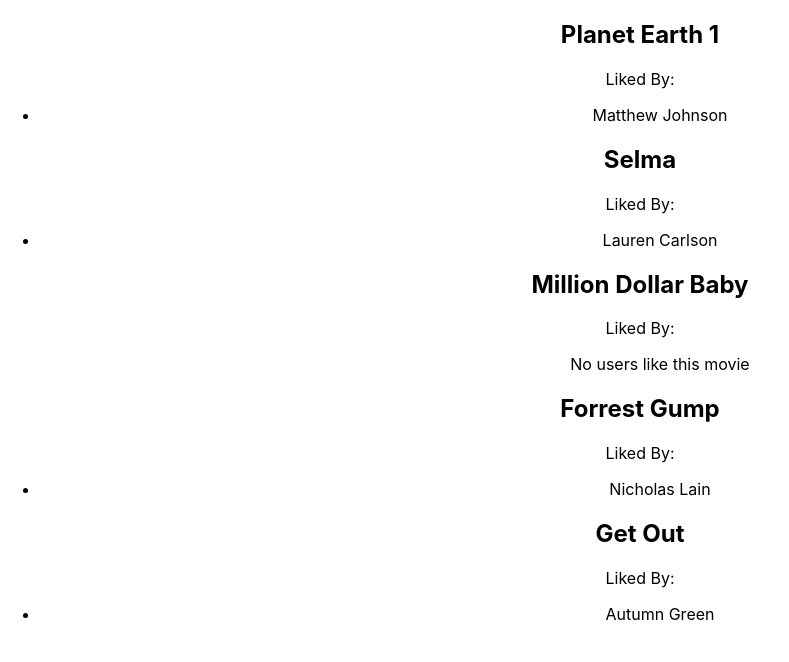
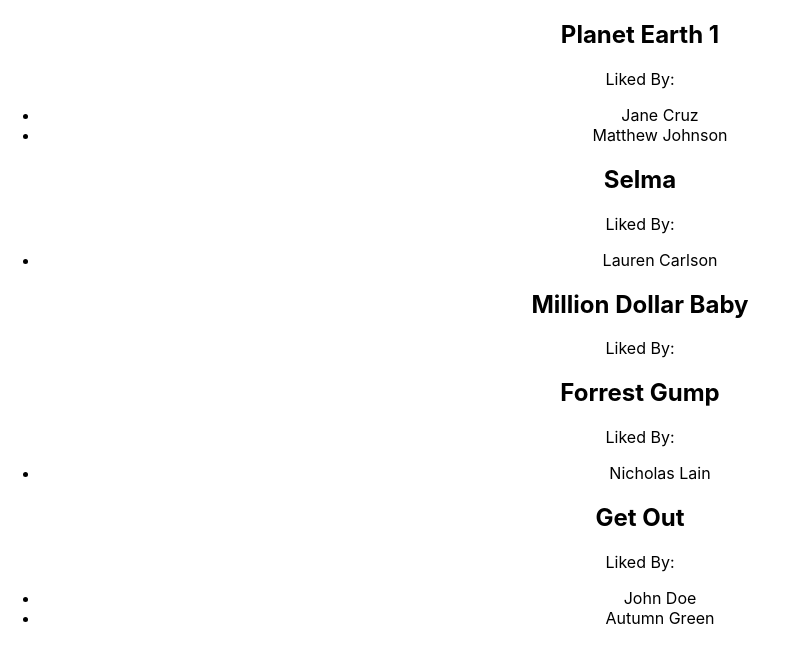
Before and after one commit to japsy123/React-Movie-Excercise, a React (Create React App) app: page / in a window 1280 px wide. Shown: the top 662 px of the page, without its empty margins (0-789 px from the left). Built offline with nearby package versions, Linux system fonts and the light colour scheme.

Commit message:
Making changes

```diff
--- a/src/App.js
+++ b/src/App.js
@@ -96,19 +96,20 @@
       <header>
         {Object.keys(movies).map(movie => {
           const movieID = movies[movie].id;
-          var userList;
+          var userList = [];
           profiles.filter(profile => {
             if (profile.favoriteMovieID === movieID.toString()) {
-              userList = getUserName(parseInt(profile.userID));
+              getUserName(parseInt(profile.userID));
               return true;
             } else {
               return false;
             }
           });
-          console.log(userList);
+          console.log("userList" + userList);
           function getUserName(userID) {
-            return Object.keys(users).map(user => {
+            return Object.keys(users).filter(user => {
               if (users[user].id === userID) {
+                userList.push(users[user].name);
                 return users[user].name;
               }
             });
@@ -119,7 +120,7 @@
             const finalList = userList.filter(user => {
               return user !== undefined;
             });
-            console.log(finalList);
+            console.log("finallist " + finalList);
             result = finalList.map(username => {
               return <li>{username} </li>;
             });
```
